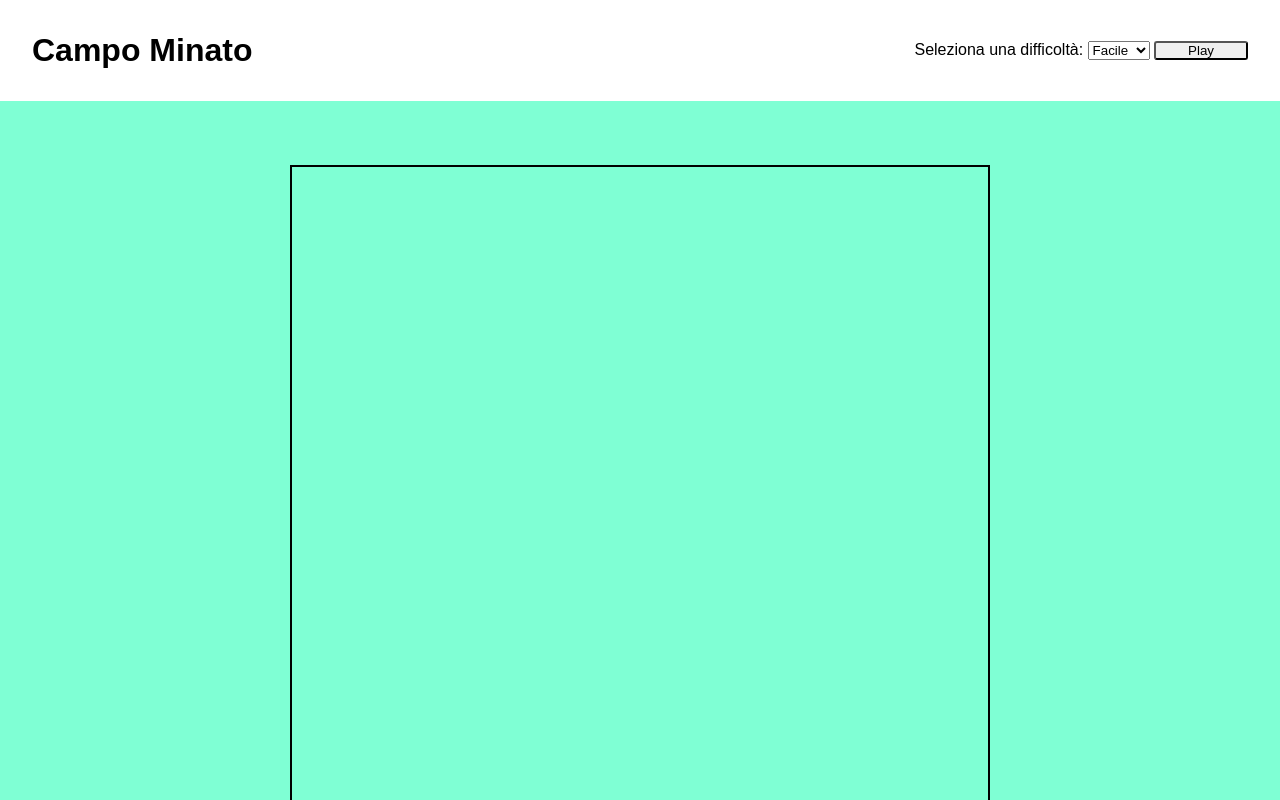
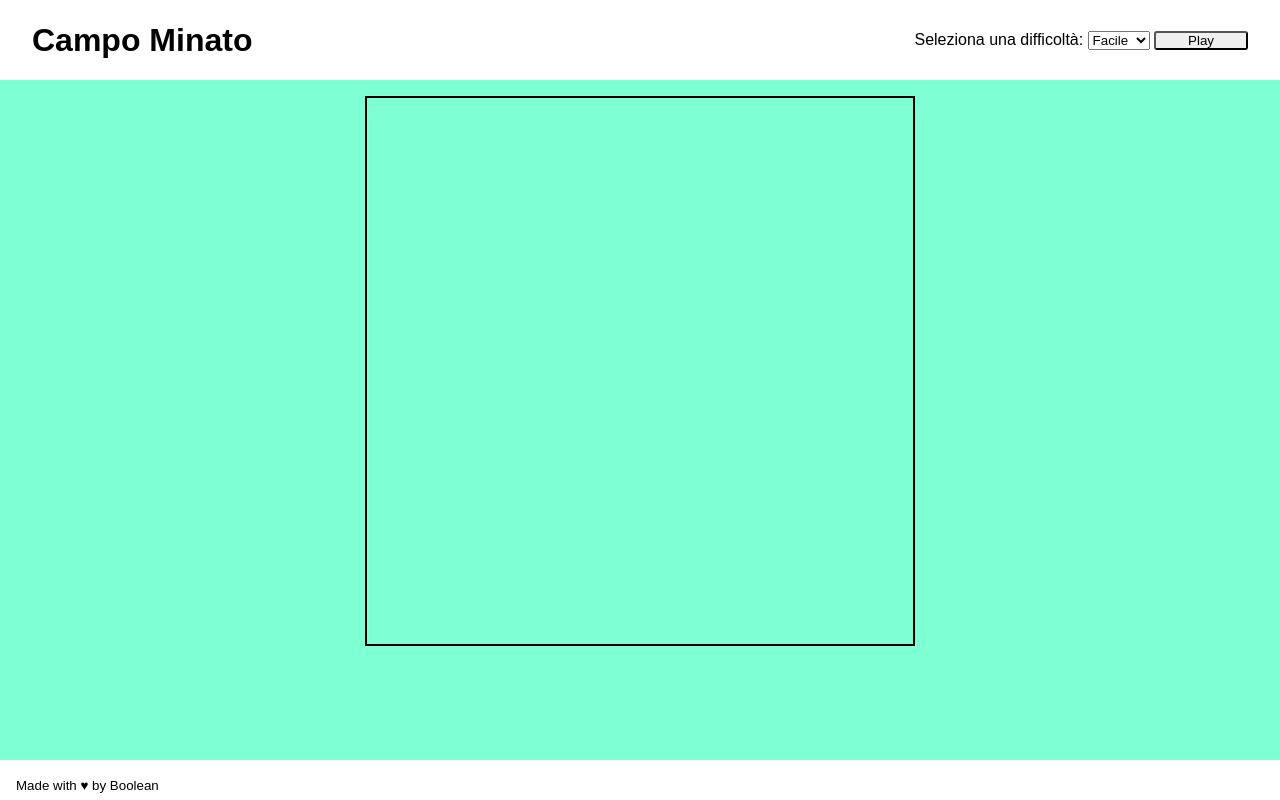
Before and after one commit to TommasoPezzola231/js-campominato-dom, a plain HTML site: page index.html in a window 1280 px wide. Shown: the top 800 px of the page. Drawn offline with Linux system fonts and the light colour scheme.

Commit message:
add result

```diff
--- a/css/style.css
+++ b/css/style.css
@@ -9,6 +9,7 @@
 
 header {
     padding: 2rem;
+    height: 80px;
     display: flex;
     justify-content: space-between;
     align-items: center;
@@ -24,13 +25,14 @@ button {
 
 main {
     background-color: #7fffd4;
-    padding: 4rem 0;
+    padding: 1rem 0;
+    height: calc(100vh - 120px);
 }
 
 #box {
-    width: 700px;
-    height: 700px;
-    margin: 0 auto;
+    width: 550px;
+    aspect-ratio: 1;
+    margin: auto;
     border: 2px solid black;
     display: flex;
     flex-wrap: wrap;
@@ -47,6 +49,13 @@ main {
     text-align: center;
     align-items: center;
     justify-content: center;
+}
+
+#risultato {
+    text-align: center;
+    font-weight: bold;
+    margin-top: 1rem;
+    font-size: 20px;
 }
 
 .easy {
@@ -71,5 +80,6 @@ main {
 /*******FOOTER********/
 
 footer {
+    height: 40px;
     padding: 1rem;
 }
--- a/index.html
+++ b/index.html
@@ -31,6 +31,8 @@
         <div id="box">
 
         </div>
+
+        <p id="risultato"></p>
     </main>
 
     <footer>
--- a/js/main.js
+++ b/js/main.js
@@ -37,6 +37,8 @@ function addBomb() {
 const box = document.getElementById("box");
 const play = document.getElementById("start");
 let mode = document.getElementById("values");
+let result = document.getElementById("risultato")
+let points = 0
 
 
 play.addEventListener("click", function () {
@@ -65,9 +67,11 @@ play.addEventListener("click", function () {
             if (bomb.includes(c)) {
                 this.classList.toggle("bomb")
                 console.log(`Hai selezionato il quadrato numero: ${square[c].innerHTML}`);
+                result.innerHTML = `Mi dispiace, hai perso, il tuo punteggio è: ${points}`
             } else {
                 this.classList.toggle("clicked")
                 console.log(`Hai selezionato il quadrato numero: ${square[c].innerHTML}`)
+                points++
             }
         })
 
```
